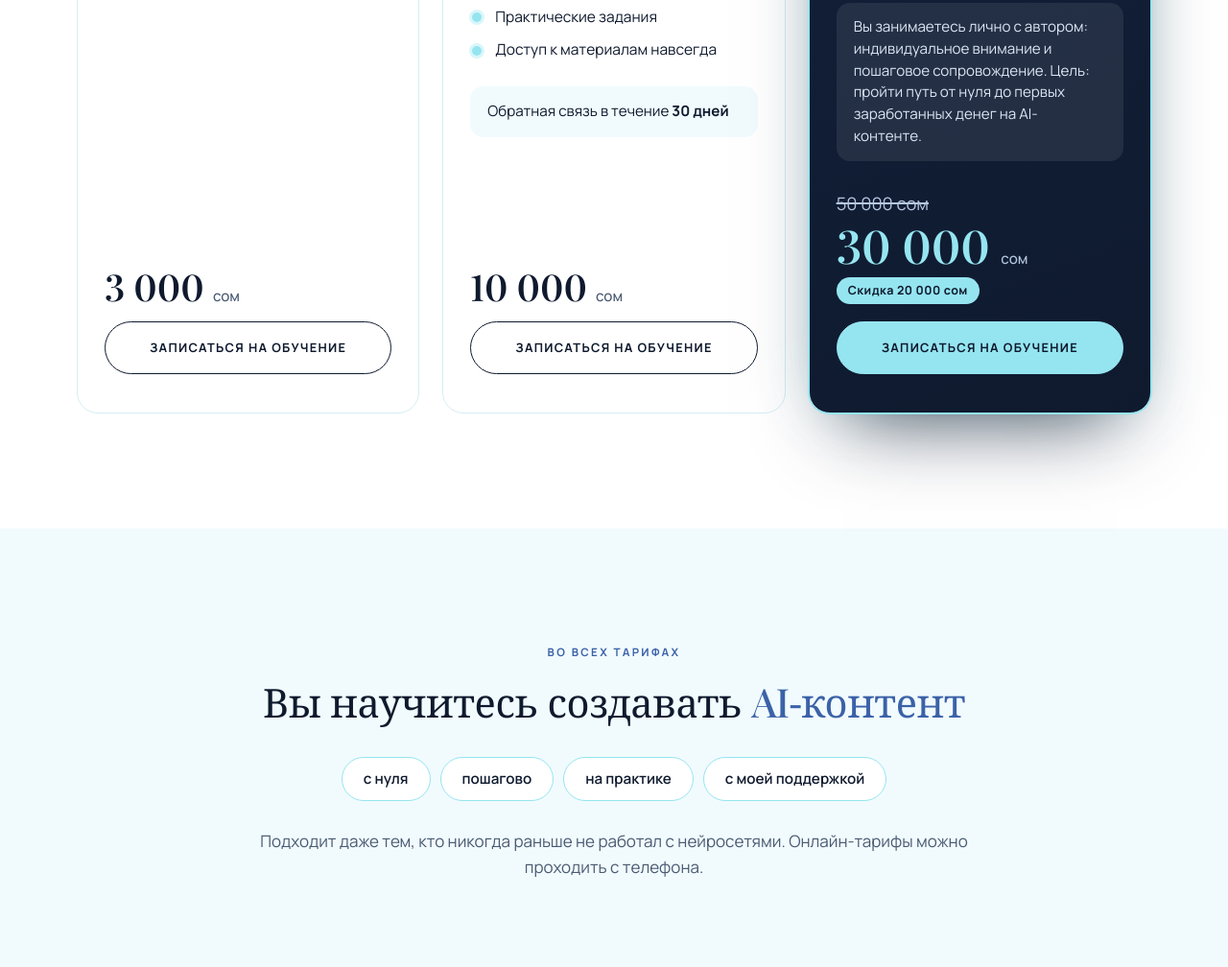
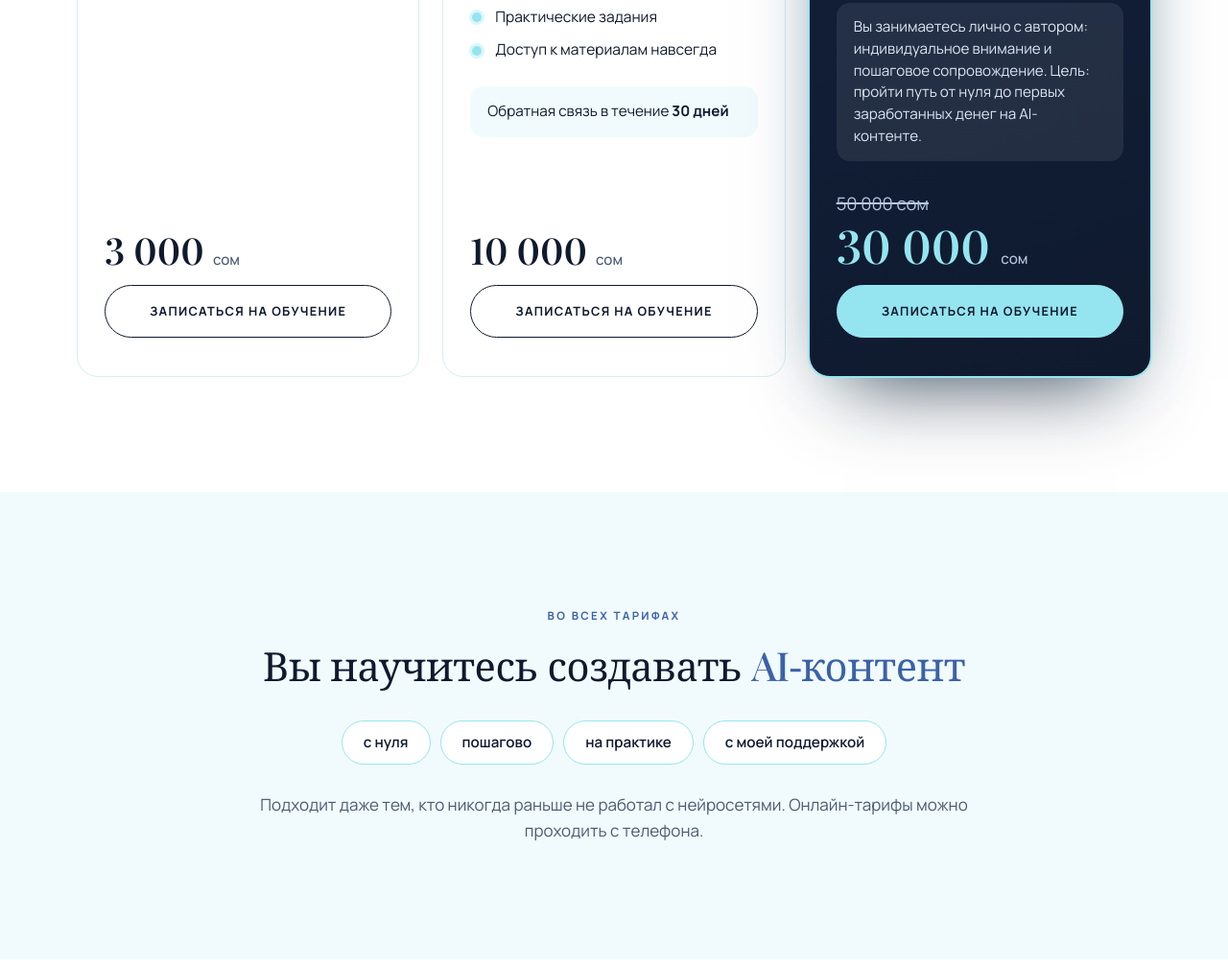
Before and after one commit to JakuCholp/diianeur_site, a plain HTML site: page index.html in a window 1280 px wide. Shown: the part 1733-2741 px from the top of the page at 96% size. Drawn offline with nearby package versions, Linux system fonts and the light colour scheme; a web font is replaced by a local one.

Commit message:
Remove discount pill from individual plan price block
Co-Authored-By: Claude Sonnet 5.5 <noreply@anthropic.com>
Claude-Session: https://claude.ai/code/session_015VnxdSkHEb7bvUCSg6gEH7

```diff
--- a/index.html
+++ b/index.html
@@ -16,7 +16,7 @@
   <link rel="preconnect" href="https://fonts.googleapis.com">
   <link rel="preconnect" href="https://fonts.gstatic.com" crossorigin>
   <link href="https://fonts.googleapis.com/css2?family=Gloock&family=Playfair+Display:wght@500;600&family=Manrope:wght@400;500;600;700&display=swap" rel="stylesheet">
-  <link rel="stylesheet" href="styles.css?v=6">
+  <link rel="stylesheet" href="styles.css?v=7">
 </head>
 <body>
 
@@ -121,7 +121,6 @@
             <div class="price-block">
               <p class="price-old"><s>50 000 сом</s></p>
               <p class="price">30 000 <span>сом</span></p>
-              <p class="price-save">Скидка 20 000 сом</p>
             </div>
             <a class="btn" data-contact data-plan="Индивидуальное обучение" href="https://wa.me/996551909999">Записаться на обучение</a>
           </div>
--- a/styles.css
+++ b/styles.css
@@ -187,17 +187,6 @@ h1 em, h2 em { font-style: normal; color: var(--blue); }
 .price-old { font-size: 1.15rem; color: var(--ink-soft); }
 .price-old s { text-decoration-thickness: 1.5px; }
 .price-block { display: grid; gap: 4px; }
-.price-save {
-  justify-self: start;
-  margin-top: 6px;
-  padding: 4px 12px;
-  border-radius: 999px;
-  background: var(--aqua);
-  color: var(--ink);
-  font-size: 0.78rem;
-  font-weight: 700;
-  letter-spacing: 0.04em;
-}
 
 /* Индивидуальный тариф: самый заметный */
 .plan--pro {
```
